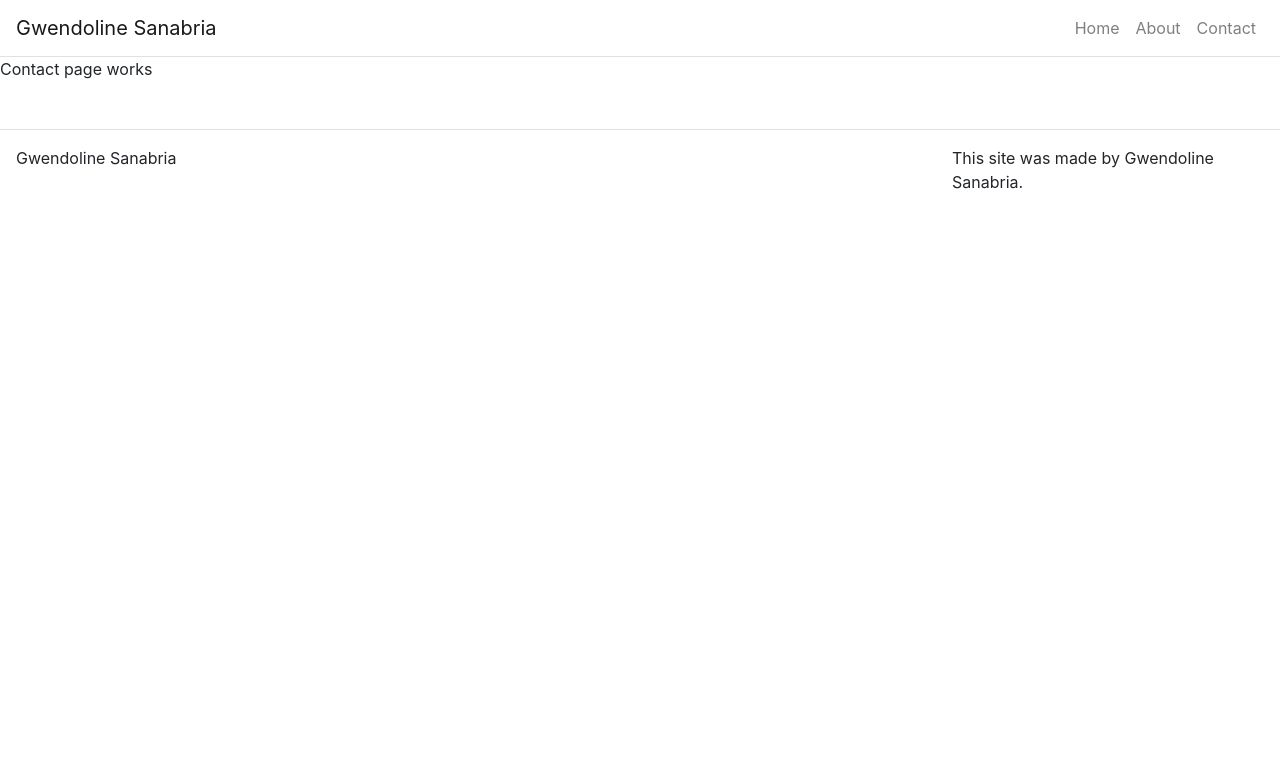
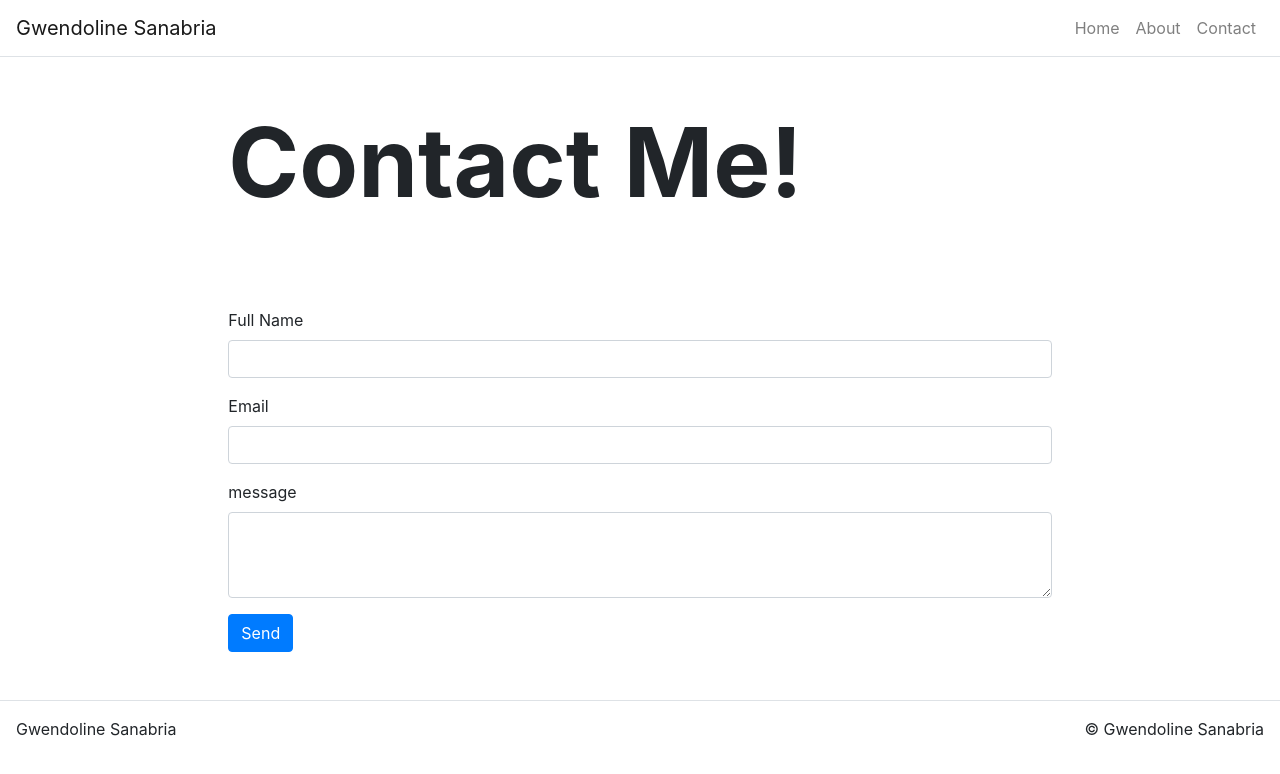
Before and after one commit to gwensanabria/React_Porftfolio, a React (Create React App) app: page /contact in a window 1280 px wide. Shown: the top 774 px of the page. Built offline with nearby package versions, Linux system fonts and the light colour scheme; the HTML template or start-up script is replaced by a standard one.

Commit message:
about and contact. example images

```diff
--- a/src/components/Card.js
+++ b/src/components/Card.js
@@ -6,7 +6,7 @@ function Card(props) {
 
     return(
         <div className='d-inline-block g-card' onClick={(e) => props.click(props.item)}>
-            <img className='g-card-image' src='https://cdn.business2community.com/wp-content/uploads/2013/09/best-press-release-example.jpg' alt='https://cdn.business2community.com/wp-content/uploads/2013/09/best-press-release-example.jpg' />
+            <img className='g-card-image' src={props.item.imgSrc} alt={props.item.imgSrc} />
             { props.item.selected && <CardInfo title={props.item.title} subTitle={props.item.subTitle} link={props.item.link} /> }
         </div>
     )
--- a/src/components/Carousel.js
+++ b/src/components/Carousel.js
@@ -13,50 +13,50 @@ class Carousel extends React.Component {
             items: [
                 {
                     id: 0,
-                    title: 'Project Name',
-                    subTitle: 'Project Subtitle',
-                    imgSrc: 'https://cdn.business2community.com/wp-content/uploads/2013/09/best-press-release-example.jpg',
-                    link: 'https://google.com',
+                    title: 'Campsite Finder',
+                    subTitle: 'Group project made using two APIs. Uses state selection to find National Park campgrounds, while also returning relevant park info and the weather forecast for the day.',
+                    imgSrc: 'https://live.staticflickr.com/65535/50322243867_0e8b66220c_m.jpg',
+                    link: 'https://github.com/gwensanabria/GitConnected-Project',
                     selected: false
                 },
                 {
                     id: 1,
-                    title: 'Project Name',
-                    subTitle: 'Project Subtitle',
-                    imgSrc: 'https://cdn.business2community.com/wp-content/uploads/2013/09/best-press-release-example.jpg',
-                    link: 'https://youtube.com',
+                    title: 'Workday Scheduler',
+                    subTitle: 'Nine to five daily scheduler that saves input into local storage and highlight the current hour.',
+                    imgSrc: 'https://live.staticflickr.com/65535/50322062946_97f9b5c36e_m.jpg',
+                    link: 'https://github.com/gwensanabria/Work_Day_Scheduler',
                     selected: false
                 },
                 {
                     id: 2,
-                    title: 'Project Name',
-                    subTitle: 'Project Subtitle',
-                    imgSrc: 'https://cdn.business2community.com/wp-content/uploads/2013/09/best-press-release-example.jpg',
-                    link: 'https://github.com',
+                    title: 'Employee Tracker',
+                    subTitle: 'A comand line aplication that allows the user to add/view departments, employee roles, and employees as well as update employee roles. Information then gets saved to a MySql database.',
+                    imgSrc: 'https://live.staticflickr.com/65535/50321394138_371134e25c_m.jpg',
+                    link: 'https://github.com/gwensanabria/Employee_Tracker',
                     selected: false
                 },
                 {
                     id: 3,
-                    title: 'Project Name',
-                    subTitle: 'Project Subtitle',
-                    imgSrc: 'https://cdn.business2community.com/wp-content/uploads/2013/09/best-press-release-example.jpg',
-                    Link: 'https://google.com',
+                    title: 'POD | E-Learning',
+                    subTitle: 'Group project made using MySql, Express, Sequelize. Online learning platform for teachers to upload content so that their student can learn from home. Live site to come.',
+                    imgSrc: 'https://live.staticflickr.com/65535/50322243832_9a8d05ddfa_m.jpg',
+                    Link: 'https://github.com/gwensanabria/POD_APP',
                     selected: false
                 },
                 {
                     id: 4,
-                    title: 'Project Name',
-                    subTitle: 'Project Subtitle',
-                    imgSrc: 'https://cdn.business2community.com/wp-content/uploads/2013/09/best-press-release-example.jpg',
-                    Link: 'https://youtube.com',
+                    title: 'Note Taker',
+                    subTitle: 'Site were user can create, update, delete notes. Notes saved to local machine.',
+                    imgSrc: 'https://live.staticflickr.com/65535/50321394168_edc3aa3d9c_m.jpg',
+                    Link: 'https://github.com/gwensanabria/NoteTaker',
                     selected: false
                 },
                 {
                     id: 5,
-                    title: 'Project Name',
-                    subTitle: 'Project Subtitle',
-                    imgSrc: 'https://cdn.business2community.com/wp-content/uploads/2013/09/best-press-release-example.jpg',
-                    Link: 'https://github.com',
+                    title: 'Employee Summery Creator',
+                    subTitle: 'A team generator command line application that prompts users for information about the team manager and then information about the team members. Then uses that information to create stylized cards.',
+                    imgSrc: 'https://live.staticflickr.com/65535/50321394188_38b96e6b53_m.jpg',
+                    Link: 'https://github.com/gwensanabria/Employee_Summary',
                     selected: false
                 }
             ]
--- a/src/components/Content.js
+++ b/src/components/Content.js
@@ -0,0 +1,20 @@
+import React from 'react'
+import Container from 'react-bootstrap/Container'
+import Row from 'react-bootstrap/Row'
+import Col from 'react-bootstrap/Col'
+
+function Content(props) {
+
+    return(
+        <Container fluid={true}>
+            <Row className='justify-content-center'>
+                <Col md={8}>
+                    {props.children}
+                </Col>
+            </Row>
+        </Container>
+    )
+
+}
+
+export default Content
--- a/src/components/Footer.js
+++ b/src/components/Footer.js
@@ -12,7 +12,7 @@ function Footer() {
                         Gwendoline Sanabria
                     </Col>
                     <Col className='p-0 d-flex justify-content-end' md={3}>
-                        This site was made by Gwendoline Sanabria.
+                    &copy; Gwendoline Sanabria
                     </Col>
                 </Row>
             </Container>
--- a/src/pages/AboutPage.js
+++ b/src/pages/AboutPage.js
@@ -1,13 +1,22 @@
-import React from  'react'
+import React from "react";
+import Hero from "../components/Hero";
+import Content from "../components/Content";
 
 function AboutPage(props) {
+  return (
+    <div>
+      <Hero title={props.title} />
 
-
-        return(
-            <p>About page works</p>
-        )
-
-
+      <Content>
+        <p>I graduated from the University Of Texas at Austin in 2018 with a</p>
+        <p>Bachelor's in Anthropology. After which I spent a month in a field</p>
+        <p>school abroad. Currently I am a student at The Coding Bootcamp at UT</p>
+        <p>Austin, where I am rapidly gaining experience in HTML, CSS, JavaScript,</p>
+        <p>Jquery, and more to come. During my free time I enjoy heading to the</p>
+        <p>gym where I practice a Krav Maga/MMA curriculum.</p>
+      </Content>
+    </div>
+  );
 }
 
-export default AboutPage
+export default AboutPage;
--- a/src/pages/ContactPage.js
+++ b/src/pages/ContactPage.js
@@ -1,12 +1,98 @@
 import React from  'react'
+import Hero from '../components/Hero'
+import Content from '../components/Content'
+import Form from 'react-bootstrap/form'
+import Button from 'react-bootstrap/button'
+import Axios from 'axios'
 
-function ContactPage(props) {
+class ContactPage extends React.Component {
 
+    constructor(props) {
+        super(props)
+        this.state = {
+            name: '',
+            email: '',
+            message: '',
+            disabled: false,
+            emailSent: null
+        }
+    }
 
+    handleChange = (event) => {
+        // console.log(event)
+
+        const target = event.target
+        const value = target.type === 'checkbox' ? target.checked : target.value
+        const name = target.name
+
+        this.setState({
+            [name]: value
+        })
+    }
+
+    handleSubmit = (event) => {
+        event.preventDefault()
+
+        this.setState({
+            disabled: true,
+        })
+
+        Axios.post('http://localhost:3030/api/email', this.state)
+        .then(res => {
+            if(res.data.success) {
+                this.setState({
+                    disabled: false,
+                    emailSent: true
+                })
+            } else {
+                this.setState({
+                    disabled: false,
+                    emailSent: false
+            })
+            }
+
+        })
+        .catch(err => {
+            this.setState({
+                disabled: false,
+                emailSent: false
+            })
+        })
+    }
+
+    render() {
         return(
-            <p>Contact page works</p>
+            <div>
+                <Hero title={this.props.title} />
+
+                <Content>
+                    <Form onSubmit={this.handleSubmit}>
+                        <Form.Group>
+                            <Form.Label htmlFor='full-name'>Full Name</Form.Label>
+                            <Form.Control id='full-name' name='name' type='text' value={this.state.name} onChange={this.handleChange} />
+                        </Form.Group>
+
+                        <Form.Group>
+                            <Form.Label htmlFor='email'>Email</Form.Label>
+                            <Form.Control id='email' name='email' type='email' value={this.state.email} onChange={this.handleChange} />
+                        </Form.Group>
+
+                        <Form.Group>
+                            <Form.Label htmlFor='message'>message</Form.Label>
+                            <Form.Control id='message' name='message' as='textarea' rows='3' value={this.state.message} onChange={this.handleChange} />
+                        </Form.Group>
+
+                        <Button className='d-inline-block' varient='primary' type='submit' disabled={this.state.disabled}>
+                            Send
+                        </Button>
+
+                        {this.state.emailSent === true && <p className='d-inline success-msg'>Email Sent</p>}
+                        {this.state.emailSent === false && <p className='d-inline error-msg'>Email Not Sent</p>}
+                    </Form>
+                </Content>
+            </div>
         )
-
+    }
 
 }
 
```
